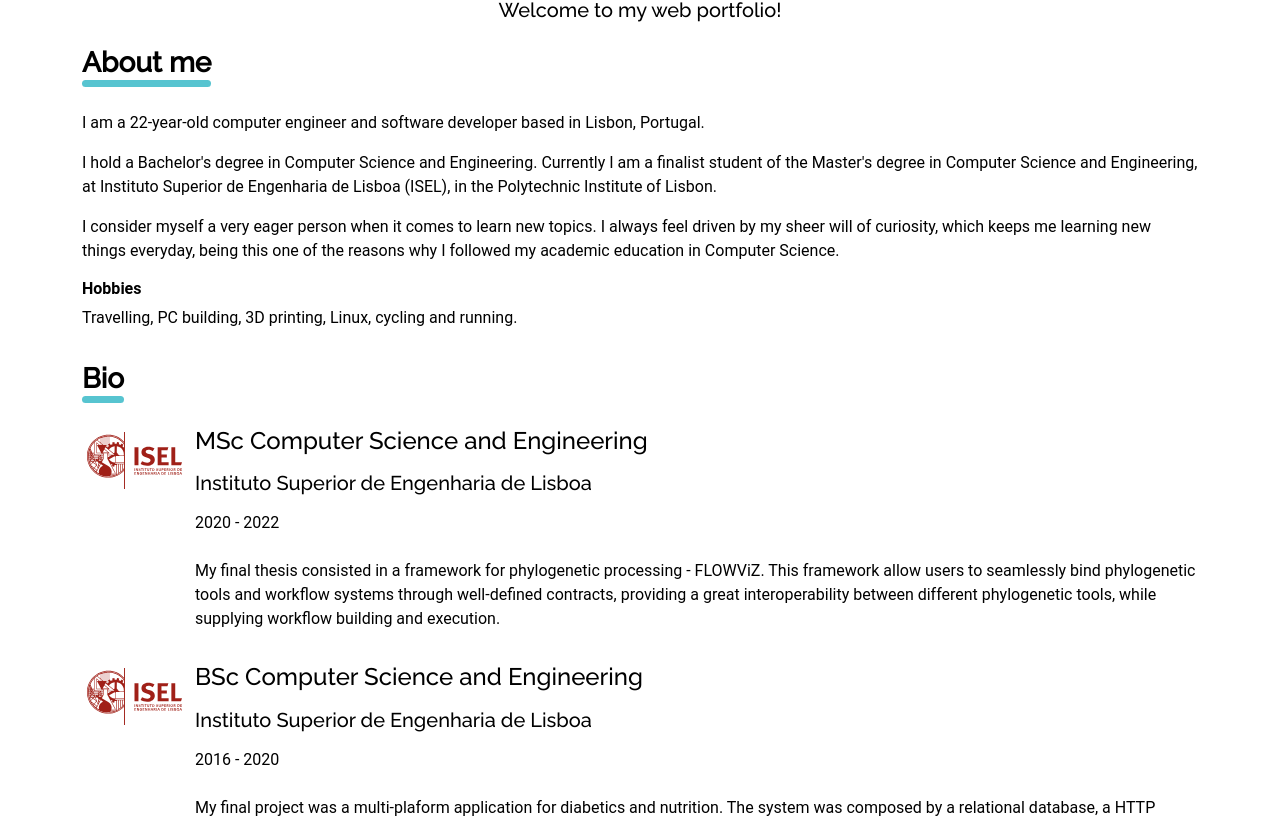
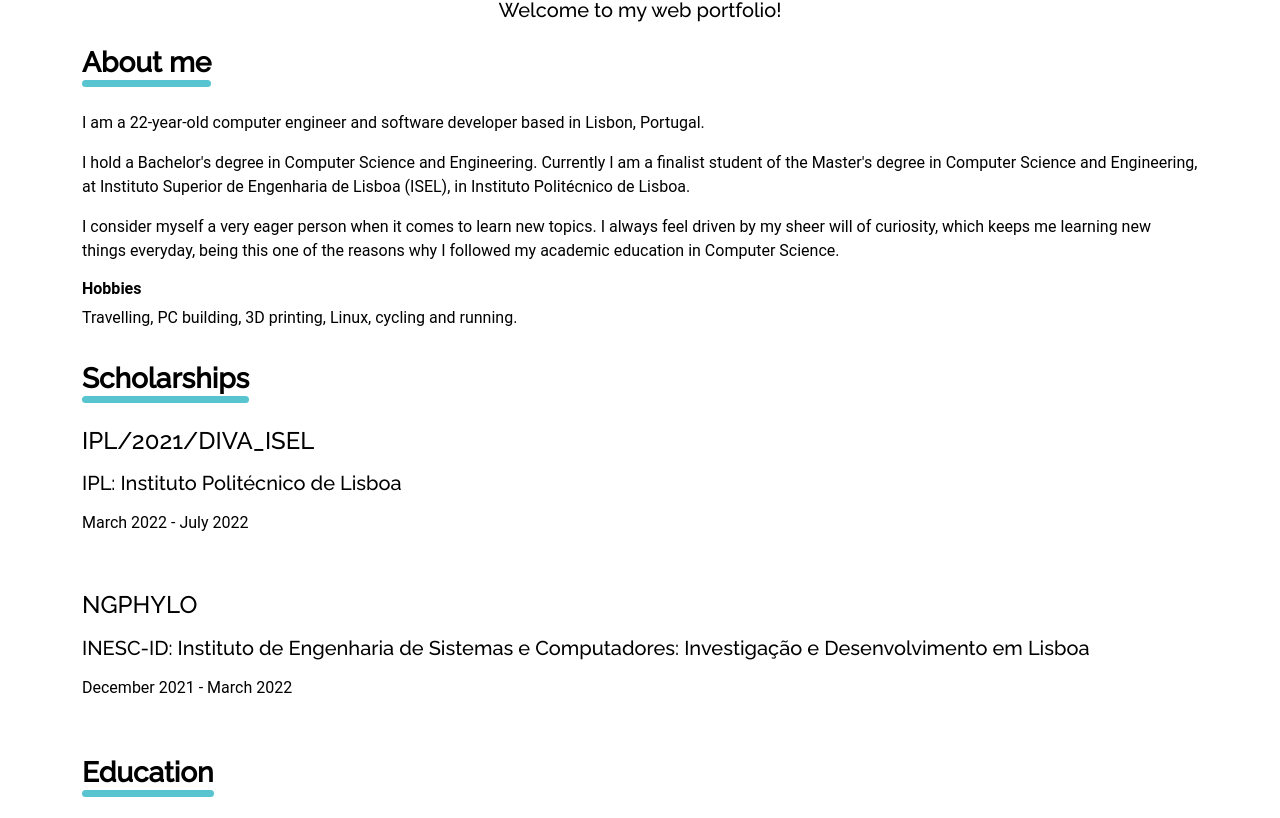
Before and after one commit to mig07/my-portfolio, a React (Create React App) app: page / in a window 1280 px wide. Shown: the part 248-1066 px from the top of the page. Built offline with nearby package versions, Linux system fonts and the light colour scheme.

Commit message:
Removed unused dependencies; changed section components and web app appearance

```diff
--- a/package.json
+++ b/package.json
@@ -3,10 +3,6 @@
   "version": "0.1.0",
   "private": true,
   "dependencies": {
-    "@emotion/react": "^11.10.4",
-    "@emotion/styled": "^11.10.4",
-    "@mui/icons-material": "^5.10.9",
-    "@mui/material": "^5.10.10",
     "@testing-library/jest-dom": "^5.16.5",
     "@testing-library/react": "^13.4.0",
     "@testing-library/user-event": "^13.5.0",
@@ -16,7 +12,6 @@
     "react-dom": "^18.2.0",
     "react-router-dom": "^6.4.2",
     "react-scripts": "^5.0.1",
-    "react-vertical-timeline-component": "^3.5.2",
     "sass": "^1.55.0",
     "styled-components": "^5.3.6",
     "web-vitals": "^2.1.4"
--- a/src/App.js
+++ b/src/App.js
@@ -3,29 +3,33 @@ import React, { useEffect, useState } from "react";
 import { Container, Dropdown, NavDropdown } from "react-bootstrap";
 import { BrowserRouter as Router, Route, Routes } from "react-router-dom";
 import { ThemeProvider } from "styled-components";
-import "./App.css";
+import "./App.scss";
 import Footer from "./components/Footer";
 import NavBar from "./components/Navbar";
 import Blog from "./pages/Blog";
 import Home from "./pages/Home";
 import NotFound from "./pages/NotFound";
 import Projects from "./pages/Project";
-import { dayTheme, GlobalStyles, nightTheme } from "./themes.js";
+import { lightTheme, GlobalStyles, darkTheme } from "./themes.js";
 
 export default function App() {
-  const themeOptions = ["Light", "Dark", "System"];
+  const themes = {
+    light: "light",
+    dark: "dark",
+    system: "system",
+  };
 
   const clientSystemTheme = window.matchMedia("(prefers-color-scheme: dark)")
     .matches
-    ? "dark"
-    : "light";
+    ? themes.dark
+    : themes.light;
 
   const currentTheme = localStorage.getItem("theme") || clientSystemTheme;
 
   const [theme, setTheme] = useState(currentTheme);
 
   const onThemeChange = (theme) => {
-    if (theme === "system") {
+    if (theme === themes.system) {
       return setTheme(clientSystemTheme);
     }
     return setTheme(theme);
@@ -36,19 +40,19 @@ export default function App() {
   }, [theme]);
 
   return (
-    <ThemeProvider theme={theme === "light" ? dayTheme : nightTheme}>
+    <ThemeProvider theme={theme === themes.light ? lightTheme : darkTheme}>
       <GlobalStyles />
       <Router>
-        <NavBar theme={theme}>
+        <NavBar>
           <NavDropdown
             id={"theme-dropdown"}
             menuVariant={theme}
             title="Theme"
             onSelect={onThemeChange}
           >
-            {themeOptions.map((theme) => (
-              <Dropdown.Item eventKey={theme.toLowerCase()}>
-                {theme}
+            {Object.values(themes).map((theme) => (
+              <Dropdown.Item eventKey={theme}>
+                {theme.charAt(0).toUpperCase() + theme.slice(1)}
               </Dropdown.Item>
             ))}
           </NavDropdown>
--- a/src/App.css
+++ b/src/App.scss
@@ -1,5 +1,7 @@
+// Defaults and auxiliar css
+
 .font-link {
-  font-family: 'Raleway';
+  font-family: "Raleway";
   font-weight: 400;
 }
 
@@ -14,25 +16,29 @@ hr.solid {
   border-top: 3px solid #bbb;
 }
 
-h1, h2, h3, h4, h5, h6 {
-  font-family: 'Raleway';
+h1,
+h2,
+h3,
+h4,
+h5,
+h6 {
+  font-family: "Raleway";
 }
 
 .underline span {
-  font-family: 'Raleway';
+  font-family: "Raleway";
   font-weight: bold;
   display: inline-block;
 }
 
-.underline span::after
-{
-  content: '';
+.underline span::after {
+  content: "";
   height: 7px;
-  background: #57c4d0 ;
   border-radius: 5px;
-  display: block
+  display: block;
+  background: #57c4d0;
 }
 
 * {
- font-family: 'Roboto';
+  font-family: "Roboto";
 }
--- a/src/components/Navbar.js
+++ b/src/components/Navbar.js
@@ -3,10 +3,11 @@ import { Container } from "react-bootstrap";
 import Nav from "react-bootstrap/Nav";
 import Navbar from "react-bootstrap/Navbar";
 import { Link } from "react-router-dom";
-import LinkedInIcon from "@mui/icons-material/LinkedIn";
-import GitHubIcon from "@mui/icons-material/GitHub";
+import { useTheme } from "styled-components";
 
-export default function NavBar({ theme, children }) {
+export default function NavBar({ children }) {
+  const theme = useTheme().name;
+
   const SocialButton = ({ href, icon }) => {
     return (
       <a href={href}>
@@ -42,7 +43,7 @@ export default function NavBar({ theme, children }) {
           </Nav>
           <Nav>
             <Nav.Item>{children}</Nav.Item>
-            <Nav.Item>
+            {/* <Nav.Item>
               <SocialButton
                 href="https://www.linkedin.com/in/mig07"
                 icon={<LinkedInIcon />}
@@ -53,7 +54,7 @@ export default function NavBar({ theme, children }) {
                 href="https://github.com/mig07"
                 icon={<GitHubIcon />}
               />
-            </Nav.Item>
+            </Nav.Item> */}
           </Nav>
         </Navbar.Collapse>
       </Container>
--- a/src/components/BioItem.js
+++ b/src/components/SectionItem.js
@@ -1,13 +1,19 @@
 import { Container, Stack } from "react-bootstrap";
 
-export default function BioItem({ icon, year, title, subtitle, description }) {
+export default function SectionItem({
+  icon,
+  duration,
+  title,
+  subtitle,
+  description,
+}) {
   return (
     <Stack direction="horizontal" gap={2}>
       {icon}
       <Stack gap={2}>
         <h4>{title}</h4>
         <h5>{subtitle}</h5>
-        <p>{year}</p>
+        <p>{duration}</p>
         <p>{description}</p>
       </Stack>
     </Stack>
--- a/src/pages/Home.js
+++ b/src/pages/Home.js
@@ -2,16 +2,18 @@ import React from "react";
 import { Stack } from "react-bootstrap";
 import Hero from "../sections/Hero";
 import About from "../sections/AboutMe";
-import Bio from "../sections/Bio";
+import Education from "../sections/Education";
 import Skills from "../sections/Skills";
 import Contact from "../sections/ContactMe";
+import Scholarships from "../sections/Scholarships";
 
 export default function Home() {
   return (
     <Stack gap={3}>
       <Hero />
       <About />
-      <Bio />
+      <Scholarships />
+      <Education />
       <Skills />
       {/* <Contact /> */}
     </Stack>
--- a/src/sections/AboutMe.js
+++ b/src/sections/AboutMe.js
@@ -22,7 +22,7 @@ export default function About() {
           I hold a Bachelor's degree in Computer Science and Engineering.
           Currently I am a finalist student of the Master's degree in Computer
           Science and Engineering, at Instituto Superior de Engenharia de Lisboa
-          (ISEL), in the Polytechnic Institute of Lisbon.
+          (ISEL), in Instituto Politécnico de Lisboa.
         </p>
         <p>
           I consider myself a very eager person when it comes to learn new
--- a/src/sections/Bio.js
+++ b/src/sections/Education.js
@@ -1,6 +1,6 @@
 import React from "react";
 import { Stack } from "react-bootstrap";
-import BioItem from "../components/BioItem";
+import SectionItem from "../components/SectionItem";
 import Section from "../components/Section";
 import IselIcon from "../imgs/isel.svg";
 import CbdIcon from "../imgs/logog.gif";
@@ -19,27 +19,27 @@ export default function Bio() {
   };
 
   return (
-    <Section title="Bio">
+    <Section title="Education">
       <Stack gap={3} style={{ alignItems: "center" }}>
-        <BioItem
+        <SectionItem
           icon={<IselBioIcon />}
-          year={"2020 - 2022"}
+          duration={"2020 - 2022"}
           title={"MSc Computer Science and Engineering"}
-          subtitle={"Instituto Superior de Engenharia de Lisboa"}
+          subtitle={"ISEL: Instituto Superior de Engenharia de Lisboa"}
           description={
             "My final thesis consisted in a framework for phylogenetic processing - FLOWViZ. This framework allow users to seamlessly bind phylogenetic tools and workflow systems through well-defined contracts, providing a great interoperability between different phylogenetic tools, while supplying workflow building and execution."
           }
         />
-        <BioItem
+        <SectionItem
           icon={<IselBioIcon />}
-          year={"2016 - 2020"}
+          duration={"2016 - 2020"}
           title={"BSc Computer Science and Engineering"}
-          subtitle={"Instituto Superior de Engenharia de Lisboa"}
+          subtitle={"ISEL: Instituto Superior de Engenharia de Lisboa"}
           description={
             "My final project was a multi-plaform application for diabetics and nutrition. The system was composed by a relational database, a HTTP server, an Android application and a Web application. The system allows users to calculate correct insulin dosages, by selecting specific meals from restaurants around them and by supplying the current insulin levels."
           }
         />
-        <BioItem
+        <SectionItem
           icon={
             <BioItemIcon
               src={CbdIcon}
@@ -47,11 +47,10 @@ export default function Bio() {
               href="https://www.cbdias.com/"
             />
           }
-          year={"2013 - 2016"}
+          duration={"2013 - 2016"}
           title={"High School"}
           subtitle={"Colégio Bartolomeu Dias"}
         />
-        <BioItem year={1998} title={"Born in Lisbon, Portugal"} />
       </Stack>
     </Section>
   );
--- /dev/null
+++ b/src/sections/Scholarships.js
@@ -0,0 +1,21 @@
+import Section from "../components/Section";
+import SectionItem from "../components/SectionItem";
+
+export default function Career() {
+  return (
+    <Section title={"Scholarships"}>
+      <SectionItem
+        title={"IPL/2021/DIVA_ISEL"}
+        subtitle={"IPL: Instituto Politécnico de Lisboa"}
+        duration={"March 2022 - July 2022"}
+      />
+      <SectionItem
+        title={"NGPHYLO"}
+        subtitle={
+          "INESC-ID: Instituto de Engenharia de Sistemas e Computadores: Investigação e Desenvolvimento em Lisboa"
+        }
+        duration={"December 2021 - March 2022"}
+      />
+    </Section>
+  );
+}
--- a/src/themes.js
+++ b/src/themes.js
@@ -1,15 +1,14 @@
 import { createGlobalStyle } from "styled-components";
 
-export const dayTheme = {
-  primary: "#FB7237",
-  secondary: "#FB8E5F",
-  dark: "#AF4F26",
+export const lightTheme = {
+  name: "light",
   body: "#FFF",
   fontColor: "#000",
 };
 
-export const nightTheme = {
-  body: "#000",
+export const darkTheme = {
+  name: "dark",
+  body: "#202124",
   fontColor: "#FFF",
 };
 
@@ -21,5 +20,6 @@ export const GlobalStyles = createGlobalStyle`
 
   navbar {
     color: ${(props) => props.theme.fontColor};
+    border: ${(props) => props.theme.fontColor};
   }
 `;
```
Also changed, not shown: 1 other file (tests, documents, lock files or other folders).
